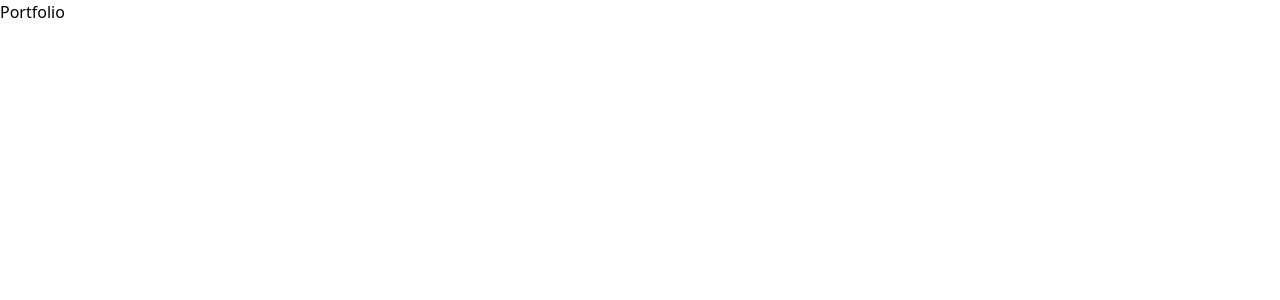
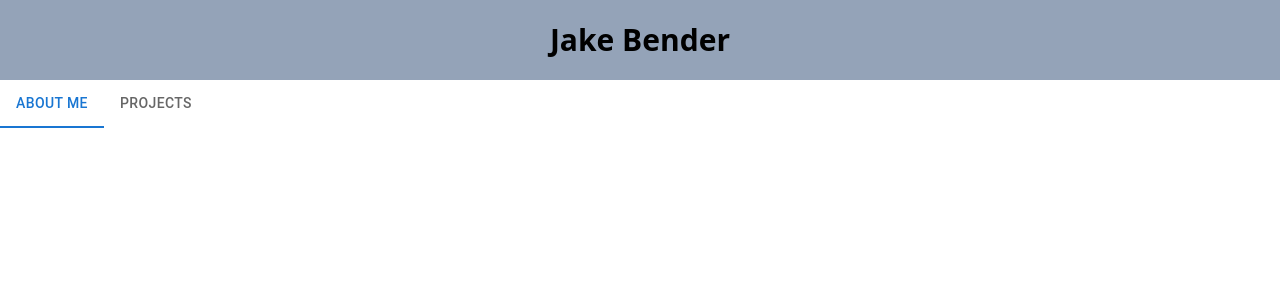
Before and after one commit to jd-bender/Portfolio, a Next.js app: page / in a window 1280 px wide. Shown: the top 300 px of the page. Built offline with nearby package versions, Linux system fonts and the light colour scheme.

Commit message:
adds more layout components

```diff
--- a/package.json
+++ b/package.json
@@ -28,6 +28,8 @@
     "typescript": "^5.7.2"
   },
   "dependencies": {
+    "@emotion/react": "^11.13.5",
+    "@emotion/styled": "^11.13.5",
     "@mui/material": "^6.1.9",
     "next": "^15.0.3",
     "react": "^18.3.1",
--- /dev/null
+++ b/src/app/Navigation.tsx
@@ -0,0 +1,22 @@
+"use client";
+import { useState, SyntheticEvent } from "react";
+import { Tabs, Tab } from "@mui/material";
+
+const Navigation = () => {
+    const [activeTab, setActiveTab] = useState(0);
+
+    const handleActiveTabChange = (_event: SyntheticEvent, newTab: number) => {
+        setActiveTab(newTab);
+    };
+
+    return (
+        <>
+            <Tabs value={activeTab} onChange={handleActiveTabChange}>
+                <Tab label="About Me" />
+                <Tab label="Projects" />
+            </Tabs>
+        </>
+    );
+};
+
+export default Navigation;
--- /dev/null
+++ b/src/app/about-me/page.tsx
@@ -0,0 +1,5 @@
+const Page = () => {
+    return <>about me page</>;
+};
+
+export default Page;
--- a/src/app/layout.tsx
+++ b/src/app/layout.tsx
@@ -1,15 +1,16 @@
+import type { Metadata } from "next";
+
 import "../globals.css";
-import { IParent } from "./interfaces";
+import { IParent } from "../interfaces";
+
+export const metadata: Metadata = {
+    title: "Jake Bender",
+};
 
 export default function RootLayout({ children }: IParent) {
     return (
         <html lang="en" className="h-full">
-            <head>
-                <title>Jake Bender</title>
-            </head>
-            <body className="bg-palette-2 h-full flex flex-col">
-                {children}
-            </body>
+            <body className="h-full flex flex-col">{children}</body>
         </html>
     );
 }
--- a/src/app/page.tsx
+++ b/src/app/page.tsx
@@ -1,7 +1,13 @@
-const Page = () => {
-    return (
-        <>Portfolio</>
-    )
-};
+import Navigation from "./Navigation";
+
+const Page = () => (
+    <>
+        <div className="bg-slate-400 flex flex-col justify-center h-20">
+            <span className="text-3xl font-bold mx-auto my-0">Jake Bender</span>
+        </div>
+
+        <Navigation />
+    </>
+);
 
 export default Page;
--- /dev/null
+++ b/src/app/projects/page.tsx
@@ -0,0 +1,5 @@
+const Page = () => {
+    return <>projects page</>;
+};
+
+export default Page;
--- /dev/null
+++ b/src/components/TabPanel.tsx
@@ -0,0 +1,14 @@
+import { IParent } from "../interfaces";
+
+interface ITabPanel extends IParent {
+    index: number;
+    value: number;
+}
+
+export default function TabPanel({ children, index, value }: ITabPanel) {
+    return (
+        <div role="tabpanel" hidden={value !== index}>
+            {value === index && children}
+        </div>
+    );
+}
```
Also changed, not shown: src/interfaces.tsx (renamed from src/app/interfaces.tsx), 1 other file (tests, documents, lock files or other folders).
